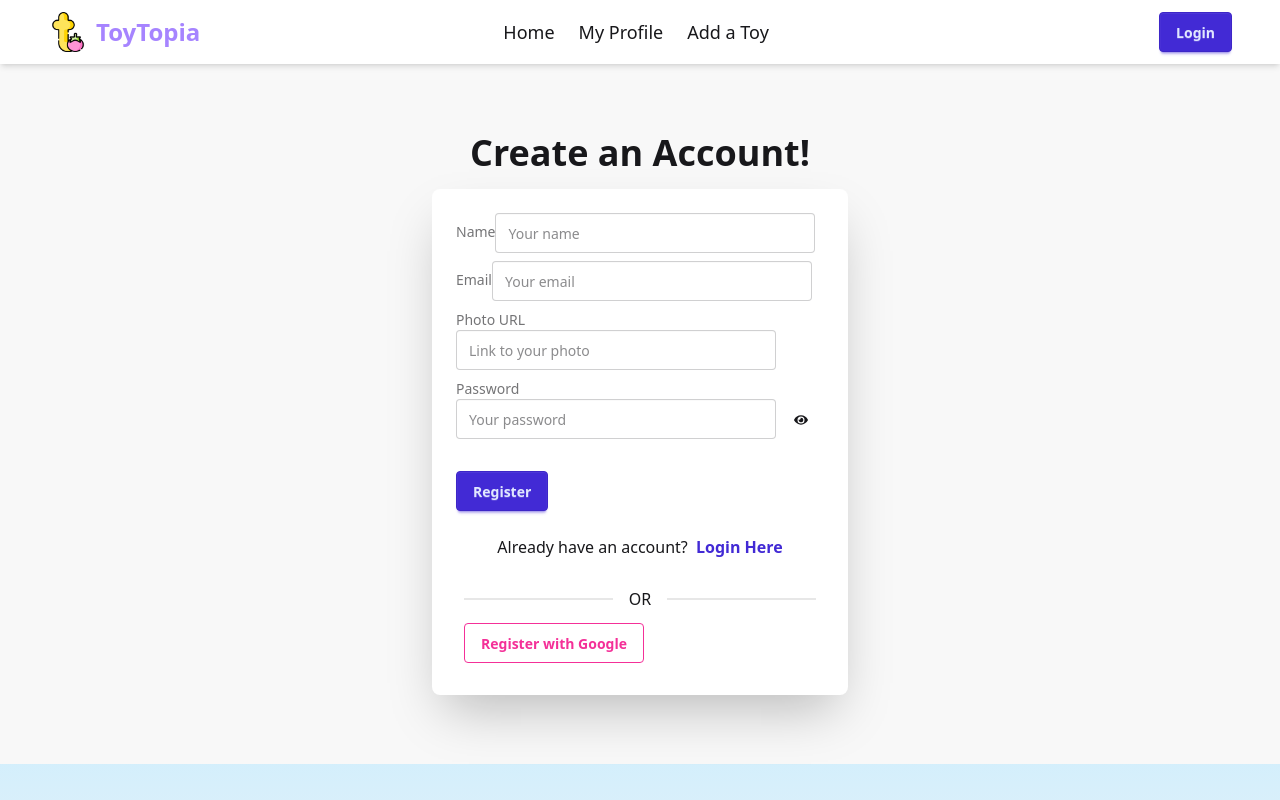
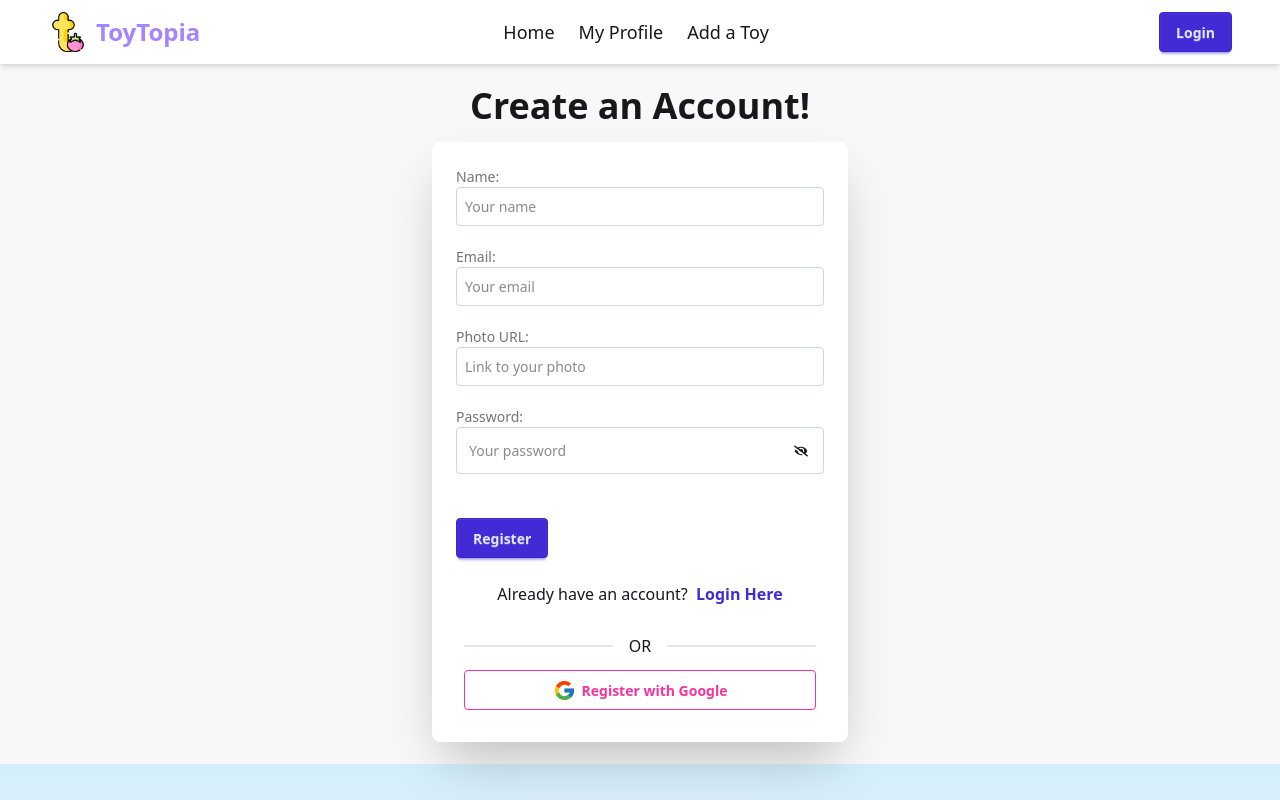
Before and after one commit to Arafat-niloy/toytopia, a React (Vite) app: page /register in a window 1280 px wide. Shown: the top 800 px of the page. Built offline with nearby package versions, Linux system fonts and the light colour scheme; no server answers.

Commit message:
Login, Register form fixed

```diff
--- a/src/Pages/Login.jsx
+++ b/src/Pages/Login.jsx
@@ -1,11 +1,11 @@
-// src/Pages/Login.jsx
-
 import React, { useContext, useState } from "react";
 import { Link, useLocation, useNavigate } from "react-router-dom";
 import { Helmet } from "react-helmet-async";
 import toast from "react-hot-toast";
 import { AuthContext } from "../Providers/AuthProvider";
 import { FaEye, FaEyeSlash } from "react-icons/fa";
+import { FcGoogle } from "react-icons/fc";
+
 
 const Login = () => {
   const { signIn, googleSignIn } = useContext(AuthContext);
@@ -43,17 +43,19 @@ const Login = () => {
       <Helmet>
         <title>ToyTopia | Login</title>
       </Helmet>
+
       <div className="hero min-h-[calc(100vh-100px)] bg-base-200">
         <div className="hero-content flex-col w-full max-w-md">
           <div className="text-center">
             <h1 className="text-4xl font-bold">Login now!</h1>
           </div>
+
           <div className="card w-full shadow-2xl bg-base-100">
             <form onSubmit={handleLogin} className="card-body">
-              {/* Email Part */}
+              {/* Email */}
               <div className="form-control">
                 <label className="label">
-                  <span className="label-text">Email</span>
+                  <span className="label-text">Email:</span>
                 </label>
                 <input
                   type="email"
@@ -61,33 +63,46 @@ const Login = () => {
                   value={email}
                   onChange={(e) => setEmail(e.target.value)}
                   placeholder="Your email"
-                  className="input input-bordered"
+                    className="p-3 w-full border rounded border-gray-300 focus:outline-none focus-within:ring-1 "
                   required
                 />
               </div>
-              {/* Password Part */}
-              <div className="relative mb-4">
+
+              {/* Password */}
+              <div className="form-control">
                 <label className="label">
-                  <span className="label-text">Password</span>
+                  <span className="label-text">Password:</span>
                 </label>
-                <input
-                  type="password"
-                  name="password"
-                  placeholder="Your password"
-                  className="input input-bordered"
-                  required
-                />
+
+
+                <div className="relative w-full">
+                  <input
+                    type={showPassword ? "text" : "password"}
+                    name="password"
+                    placeholder="Your password"
+                    className="p-3 w-full border rounded border-gray-300 focus:outline-none focus-within:ring-1 "
+                    required
+                  />
+
+                  <span
+                    onClick={() => setShowPassword(!showPassword)}
+                    className="absolute right-3 top-1/2 transform -translate-y-1/2 cursor-pointer text-gray-500 hover:text-gray-700"
+                  >
+                    {showPassword ? <FaEye /> : <FaEyeSlash />}
+                  </span>
+                </div>
 
                 <label className="label">
                   <Link
                     to="/forget-password"
                     state={{ email: email }}
-                    className="label-text-alt link link-hover"
+                    className="label-text-alt link link-hover mt-2"
                   >
                     Forgot password?
                   </Link>
                 </label>
               </div>
+
               {/* Login Button */}
               <div className="form-control mt-6">
                 <button type="submit" className="btn btn-primary">
@@ -108,13 +123,13 @@ const Login = () => {
 
             <div className="divider px-8">OR</div>
 
-            {/* Google Login Button */}
+            {/* Google Login */}
             <div className="form-control p-8 pt-0">
               <button
                 onClick={handleGoogleSignIn}
-                className="btn btn-outline btn-secondary"
+                className="btn btn-outline border-pink-500 text-pink-500 hover:border-none hover:bg-pink-400 hover:text-white flex items-center w-full"
               >
-                Login with Google
+                <FcGoogle size={23} /> <span>Login with Google</span>
               </button>
             </div>
           </div>
@@ -123,4 +138,5 @@ const Login = () => {
     </>
   );
 };
+
 export default Login;
--- a/src/Pages/Register.jsx
+++ b/src/Pages/Register.jsx
@@ -6,6 +6,7 @@ import { Helmet } from "react-helmet-async";
 import toast from "react-hot-toast";
 import { FaEye, FaEyeSlash } from "react-icons/fa";
 import { AuthContext } from "../Providers/AuthProvider";
+import { FcGoogle } from "react-icons/fc";
 
 const Register = () => {
   const { createUser, updateUserProfile, googleSignIn } =
@@ -60,59 +61,59 @@ const Register = () => {
             <h1 className="text-4xl font-bold">Create an Account!</h1>
           </div>
           <div className="card w-full shadow-2xl bg-base-100">
-            <form onSubmit={handleRegister} className="card-body">
-              <div className="form-control">
+            <form onSubmit={handleRegister} className="card-body space-y-3">
+              <div className="form-control space-x-1">
                 <label className="label">
-                  <span className="label-text">Name</span>
+                  <span className="label-text">Name: </span>
                 </label>
                 <input
                   type="text"
                   name="name"
                   placeholder="Your name"
-                  className="input input-bordered"
+                  className="p-2 w-full border rounded border-gray-300  focus-within:ring-1  "
+                  required
+                />
+              </div>
+              <div className="form-control space-x-1">
+                <label className="label">
+                  <span className="label-text">Email:</span>
+                </label>
+                <input
+                  type="email"
+                  name="email"
+                  placeholder="Your email"
+                  className="p-2 w-full border rounded border-gray-300  focus-within:ring-1  "
                   required
                 />
               </div>
               <div className="form-control">
                 <label className="label">
-                  <span className="label-text">Email</span>
-                </label>
-                <input
-                  type="email"
-                  name="email"
-                  placeholder="Your email"
-                  className="input input-bordered"
-                  required
-                />
-              </div>
-              <div className="form-control">
-                <label className="label">
-                  <span className="label-text">Photo URL</span>
+                  <span className="label-text">Photo URL:</span>
                 </label>
                 <input
                   type="text"
                   name="photoURL"
                   placeholder="Link to your photo"
-                  className="input input-bordered"
+                  className="border border-gray-300 rounded p-2 w-full focus-within:ring-1"
                   required
                 />
               </div>
               <div className="form-control relative">
                 <label className="label">
-                  <span className="label-text">Password</span>
+                  <span className="label-text">Password:</span>
                 </label>
                 <input
                   type={showPassword ? "text" : "password"}
                   name="password"
                   placeholder="Your password"
-                  className="input input-bordered"
+                  className="border border-gray-300 p-3 rounded w-full "
                   required
                 />
                 <span
                   className="absolute top-1/2 right-4 mt-1 cursor-pointer"
                   onClick={() => setShowPassword(!showPassword)}
                 >
-                  {showPassword ? <FaEyeSlash /> : <FaEye />}
+                  {showPassword ? <FaEye /> : <FaEyeSlash />}
                 </span>
               </div>
               <div className="form-control mt-6">
@@ -134,9 +135,9 @@ const Register = () => {
             <div className="form-control p-8 pt-0">
               <button
                 onClick={handleGoogleSignIn}
-                className="btn btn-outline btn-secondary"
+                className="btn btn-outline border-pink-500 text-pink-500 hover:border-none hover:bg-pink-400 hover:text-white flex items-center w-full"
               >
-                Register with Google
+                <FcGoogle size={23} /> <span>Register with Google</span>
               </button>
             </div>
           </div>
```
